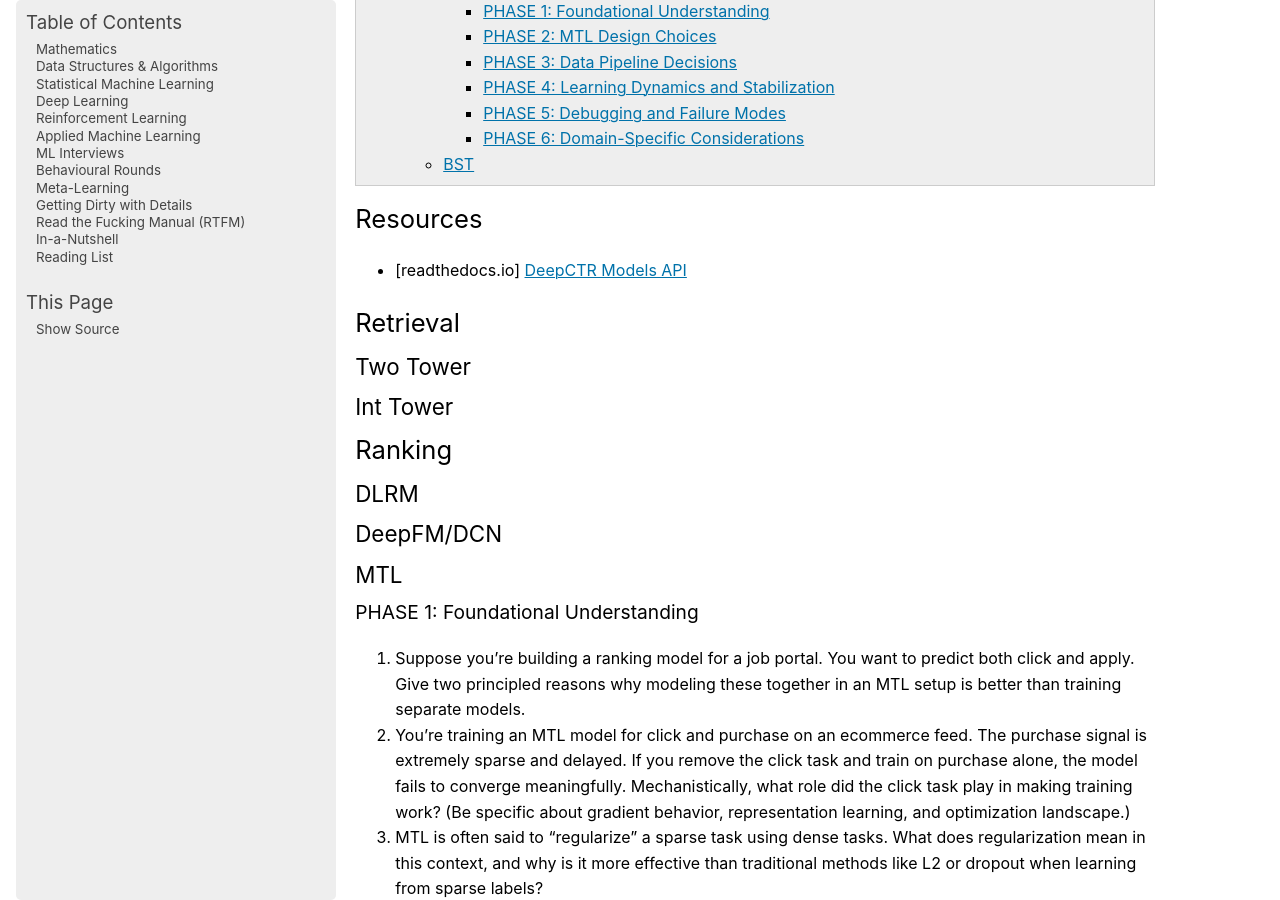
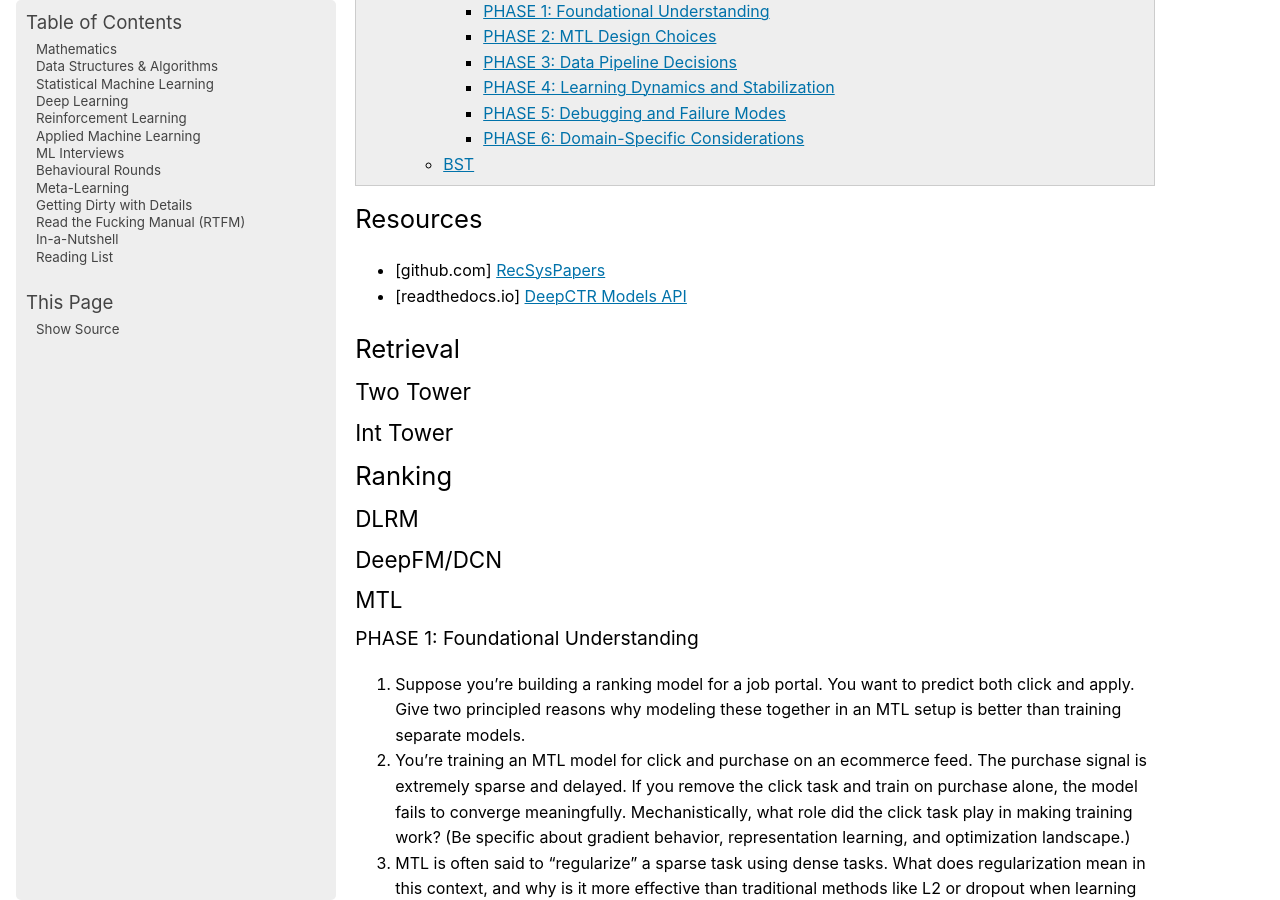
Before and after one commit to uselesstechjunks/leetcode, a Sphinx documentation site: the page built from docs/source/applied/practical/model.rst, in a window 1280 px wide and 900 px high, scrolled down 438 px. Built offline with Sphinx 7.4.7, drawn with Linux system fonts in a browser that asks for light colours; pages that are not in the unit, such as notebooks, are missing from menus.

Commit message:
Update model.rst

```diff
--- a/docs/source/applied/practical/model.rst
+++ b/docs/source/applied/practical/model.rst
@@ -9,6 +9,7 @@ Model
 ***************************************************************************
 Resources
 ***************************************************************************
+- [github.com] `RecSysPapers <https://github.com/tangxyw/RecSysPapers/tree/main/Multi-Task>`_
 - [readthedocs.io] `DeepCTR Models API <https://deepctr-doc.readthedocs.io/en/latest/Models.html>`_
 
 ***************************************************************************
```
